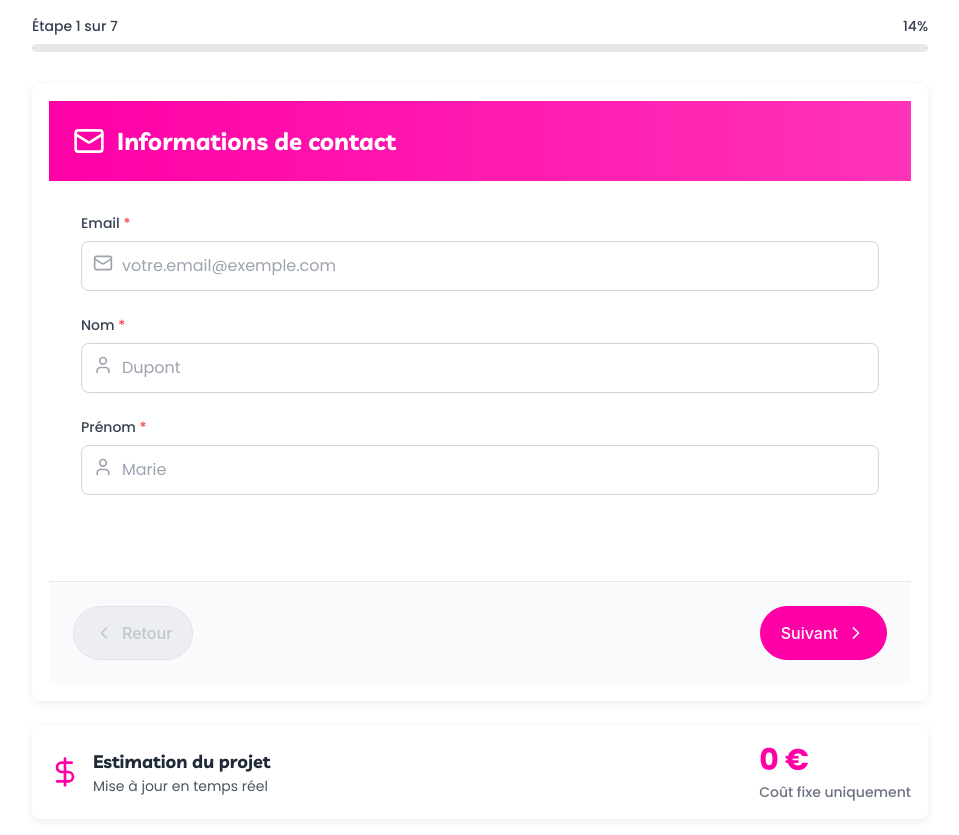
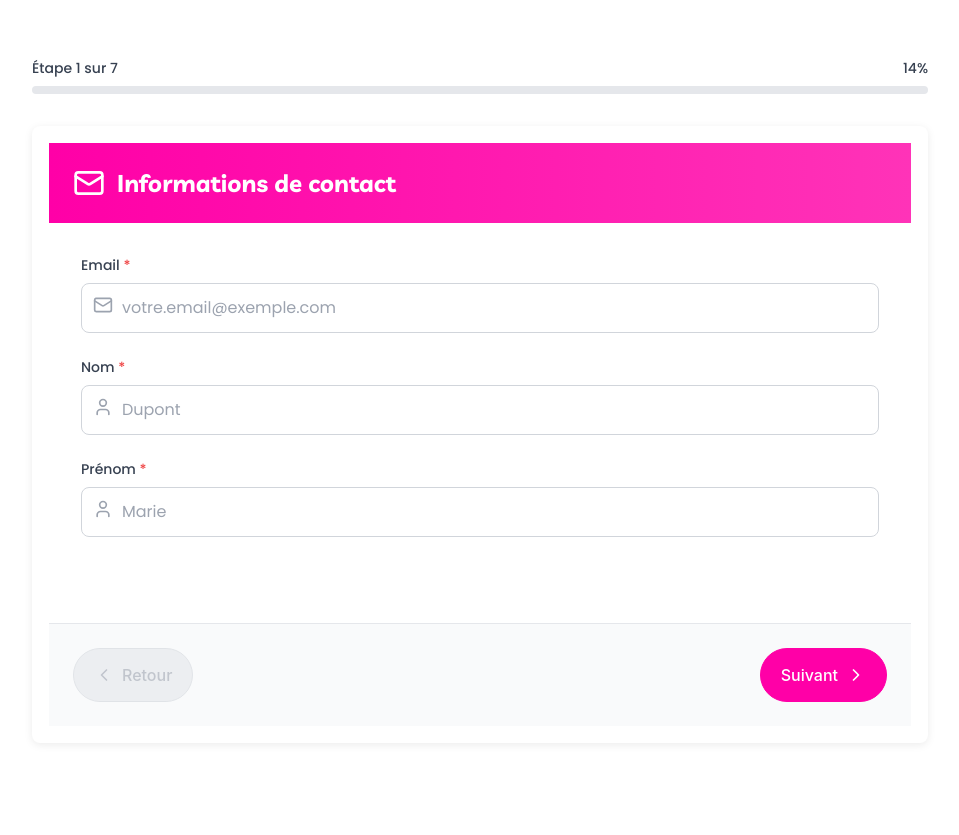
Before and after one commit to palmsquare/devis-projet-web, a React (Vite) app: page / in a window 1280 px wide. Shown: the whole page, without its empty margins (160-1119 px from the left). After the commit the page ends 800 px from the top, so only its background shows below. Built offline with nearby package versions, Linux system fonts and the light colour scheme.

Commit message:
Remove pricing display during form, keep it only at the end

```diff
--- a/src/App.jsx
+++ b/src/App.jsx
@@ -389,41 +389,6 @@ function App() {
                   <ChevronRight className="w-5 h-5" />
                 </button>
               )}
-            </div>
-          </div>
-        </div>
-
-        {/* Affichage du total */}
-        <div className="mt-6 animate-fade-in" style={{ backgroundColor: '#FFFFFF', borderRadius: '8px', border: '1px solid #FFFFFF17', padding: '16px', boxShadow: '0 2px 8px rgba(0,0,0,0.08)' }}>
-          <div className="flex items-center justify-between">
-            <div className="flex items-center gap-3">
-              <DollarSign className="w-8 h-8" style={{ color: '#ff00a7' }} />
-              <div>
-                <h3 className="font-bold text-gray-800 text-lg">Estimation du projet</h3>
-                <p className="text-sm text-gray-600">Mise à jour en temps réel</p>
-              </div>
-            </div>
-            <div className="text-right">
-              <div className="flex items-baseline gap-2">
-                <span className="text-3xl font-bold" style={{ color: '#ff00a7' }}>
-                  {pricing.prixFixe.toLocaleString('fr-FR')} €
-                </span>
-                {pricing.prixMensuel > 0 && (
-                  <span className="text-lg text-gray-600">
-                    + {pricing.prixMensuel.toLocaleString('fr-FR')} €/mois
-                  </span>
-                )}
-              </div>
-              <div className="text-sm text-gray-500 mt-1">
-                {pricing.prixMensuel > 0 ? (
-                  <>
-                    <span className="font-medium">Coût fixe:</span> {pricing.prixFixe.toLocaleString('fr-FR')} € •
-                    <span className="font-medium ml-1">Mensuel:</span> {pricing.prixMensuel.toLocaleString('fr-FR')} €
-                  </>
-                ) : (
-                  <span className="font-medium">Coût fixe uniquement</span>
-                )}
-              </div>
             </div>
           </div>
         </div>
```
